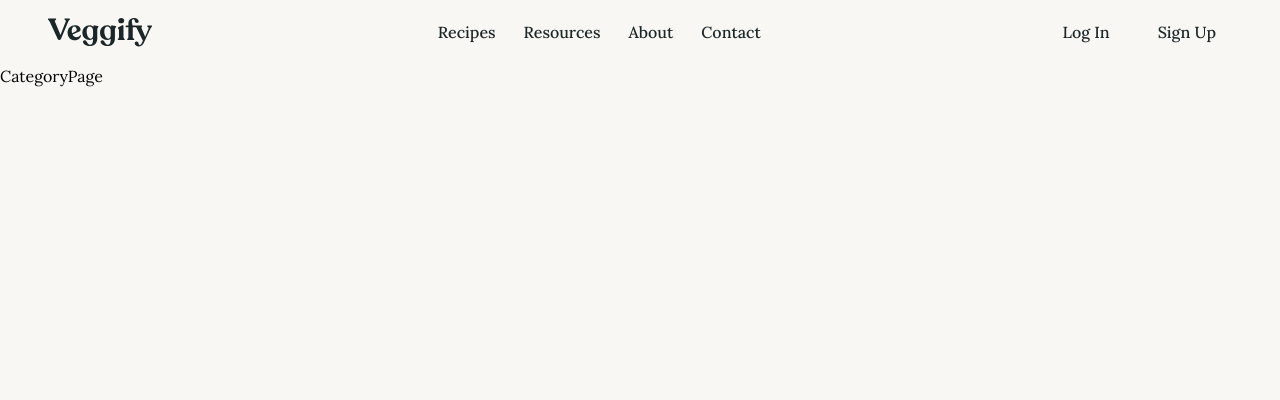
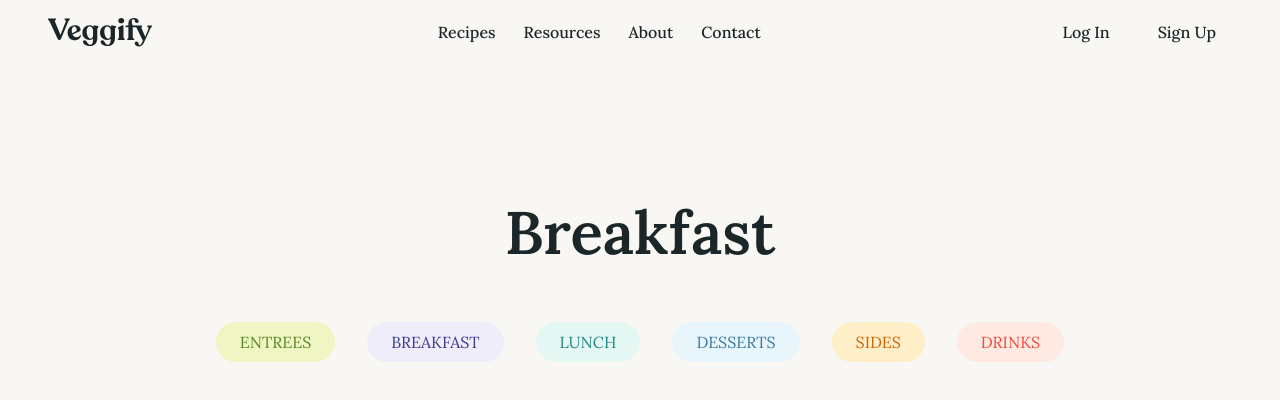
Before and after one commit to Isurulak1/RECIPE-BLOG-APP, a React (Vite) app in the folder frontend/: page /categories/breakfast in a window 1280 px wide. Shown: the top 400 px of the page. Built offline with nearby package versions, Linux system fonts and the light colour scheme.

Commit message:
Created CategoryPage
Using UsePramas

```diff
--- a/frontend/src/pages/categoy/CategoryPage.jsx
+++ b/frontend/src/pages/categoy/CategoryPage.jsx
@@ -1,8 +1,16 @@
 import React from 'react'
+import { useParams } from 'react-router-dom'
+import CategoryWrapper from './CategoryWrapper';
 
 const CategoryPage = () => {
+
+  const {category} = useParams();
+
   return (
-    <div>CategoryPage</div>
+    <div className='px-6 lg:px-12 py-20'>
+      <h1 className='text-center text-3xl py-10 font-semibold text-secondary sm:text-6xl sm:leading-relaxed capitalize'>{category}</h1>
+      <CategoryWrapper />
+    </div>
   )
 }
 
```
